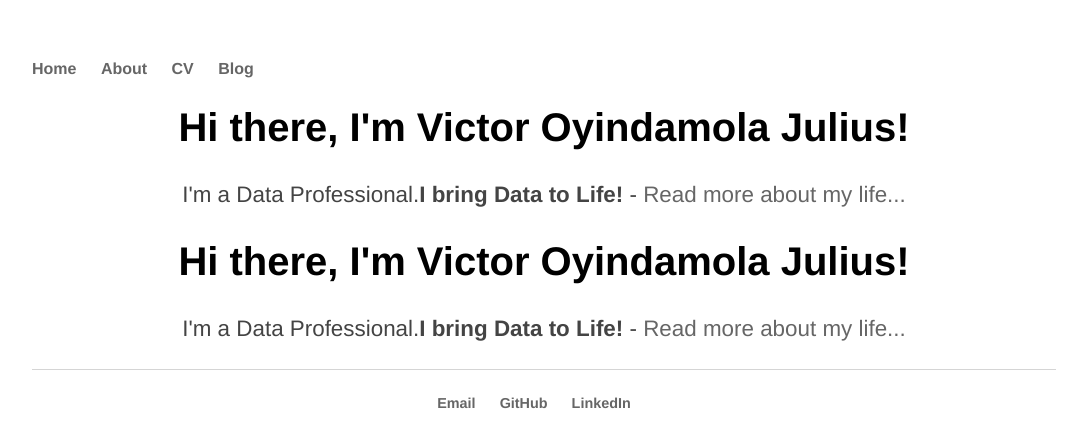
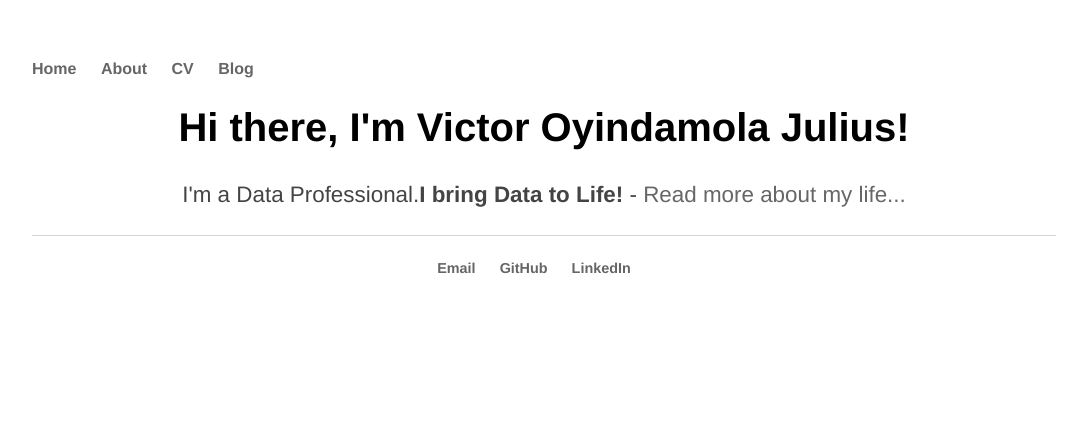
Before and after one commit to VeequeJay/VeequeJay.github.io, a Jekyll site: the page built from index.html, in a window 1280 px wide. Shown: the top 448 px of the page, without its empty margins (96-1183 px from the left). Built offline with Jekyll 4.4.1, drawn with Linux system fonts in a browser that asks for light colours.

Commit message:
Update index.html

```diff
--- a/index.html
+++ b/index.html
@@ -3,6 +3,5 @@
 title: Victor Oyindamola Julius, Data Analyst/Scientist
 ---
 <div class="blurb">
-	<h1>Hi there, I'm Victor Oyindamola Julius!</h1>
-	<p>I'm a Data Professional.<strong>I bring Data to Life!</strong> - <a href="/about">Read more about my life...</a></p>
+
 </div><!-- /.blurb -->
```
